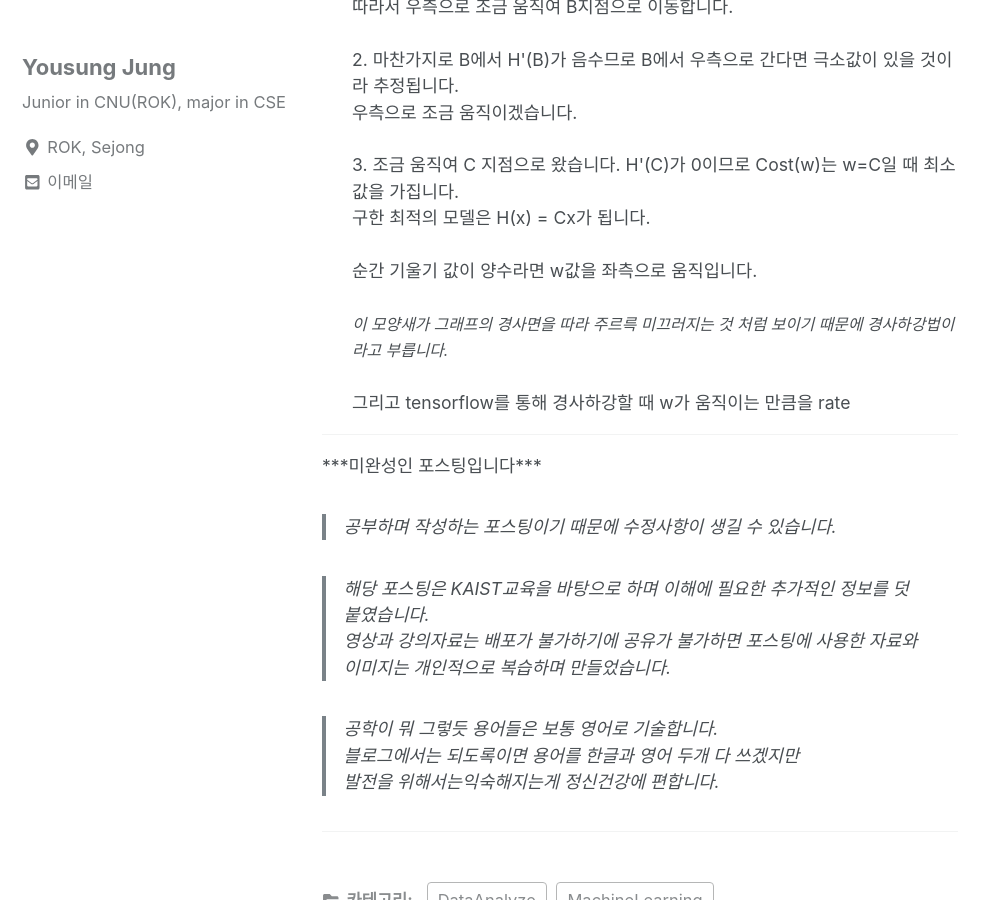
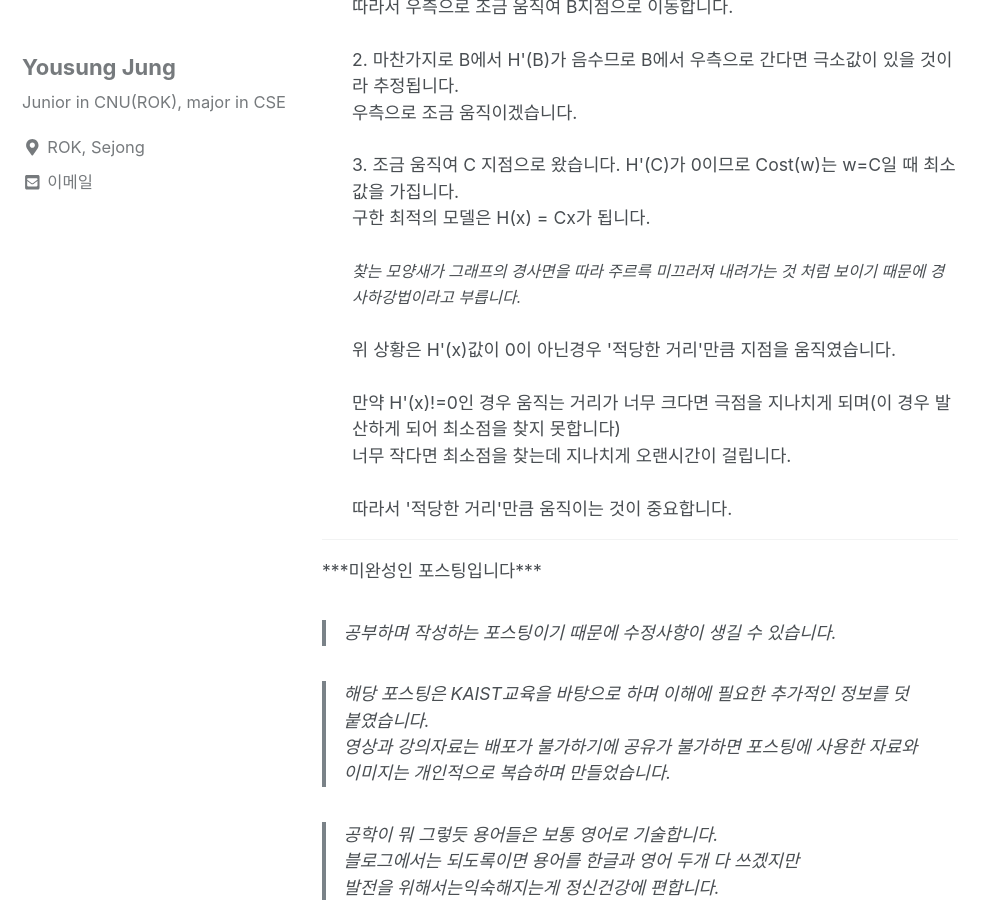
Before and after one commit to can019/can019.github.io, a Jekyll site: the page built from _posts/2020-08-18-MachineLearning-AI-3.md, in a window 1280 px wide and 900 px high, scrolled down 2627 px. Shown: the whole window, without its empty margins (0-998 px from the left). Built offline with Jekyll 4.4.1, drawn with Linux system fonts in a browser that asks for light colours; nearby versions of some CDN libraries.

Commit message:
modified

```diff
--- a/_posts/2020-08-18-MachineLearning-AI-3.md
+++ b/_posts/2020-08-18-MachineLearning-AI-3.md
@@ -45,9 +45,13 @@ categories: MachineLearning DataAnalyze
           우측으로 조금 움직이겠습니다.<br/> <br/>
          3. 조금 움직여 C 지점으로 왔습니다. H'(C)가 0이므로 Cost(w)는 w=C일 때 최소값을 가집니다.<br/>
             구한 최적의 모델은 H(x) = Cx가 됩니다. <br/><br/>
-         순간 기울기 값이 양수라면 w값을 좌측으로 움직입니다.<br/><br/>
-         <i style = "font-size : 0.9em">이 모양새가 그래프의 경사면을 따라 주르륵 미끄러지는 것 처럼 보이기 때문에 경사하강법이라고 부릅니다.</i><br/><br/>
-         그리고 tensorflow를 통해 경사하강할 때 w가 움직이는 만큼을 rate
+         <i style = "font-size : 0.9em">찾는 모양새가 그래프의 경사면을 따라 주르륵 미끄러져 내려가는 것 처럼 보이기 때문에 경사하강법이라고 부릅니다.</i><br/><br/>
+         위 상황은 H'(x)값이 0이 아닌경우 '적당한 거리'만큼 지점을 움직였습니다.<br/><br/>
+         만약 H'(x)!=0인 경우 움직는 거리가 너무 크다면 극점을 지나치게 되며(이 경우 발산하게 되어 최소점을 찾지 못합니다)<br/>
+         너무 작다면 최소점을 찾는데 지나치게 오랜시간이 걸립니다.<br/><br/>
+         따라서 '적당한 거리'만큼 움직이는 것이 중요합니다.
+
+
     </div>
   </div>
  </div>
```
